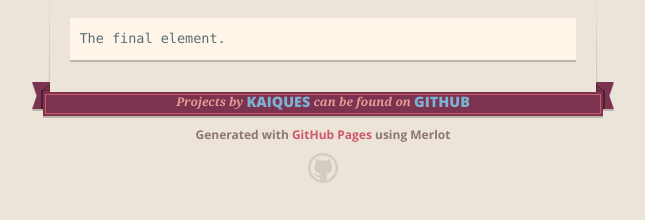
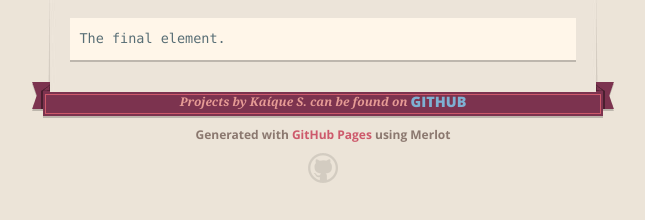
Before and after one commit to KaiqueS/KaiqueS.github.io, a Jekyll site: the page built from index.md, in a window 1280 px wide and 900 px high, scrolled down 2874 px. Shown: the part 677-897 px from the top of the window, without its empty margins (317-962 px from the left). Built offline with Jekyll 4.4.1, drawn with Linux system fonts in a browser that asks for light colours; our own code applies the rules of GitHub Pages for plain Markdown files.

Commit message:
removed link from bottom

```diff
--- a/_layouts/default.html
+++ b/_layouts/default.html
@@ -61,10 +61,10 @@
         <span class="ribbon-outer">
           <span class="ribbon-inner">
             {% if site.github.is_project_page %}
-              <p>this project by <a href="{{ site.github.owner_url }}">{{ site.github.owner_name }}</a> can be found on <a href="https://github.com/KaiqueS">GitHub</a></p>
+              <p>this project by Kaíque S. can be found on <a href="https://github.com/KaiqueS">GitHub</a></p>
             {% endif %}
             {% if site.github.is_user_page %}
-              <p>Projects by <a href="{{ site.github.owner_url }}">{{ site.github.owner_name }}</a> can be found on <a href="https://github.com/KaiqueS">GitHub</a></p>
+              <p>Projects by Kaíque S. can be found on <a href="https://github.com/KaiqueS">GitHub</a></p>
             {% endif %}
           </span>
           <span class="left-tail"></span>
```
